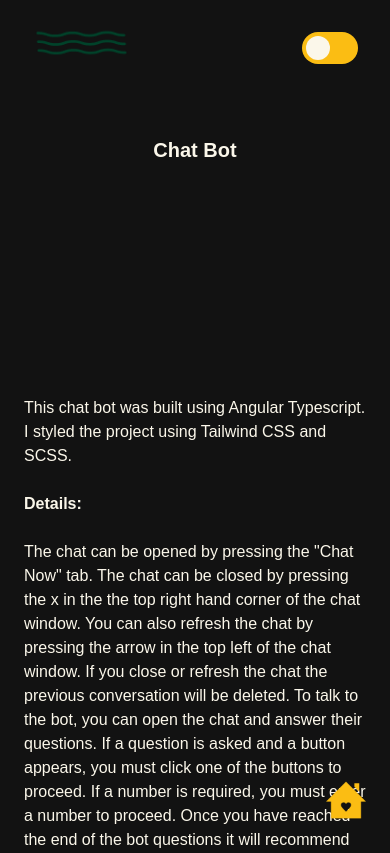
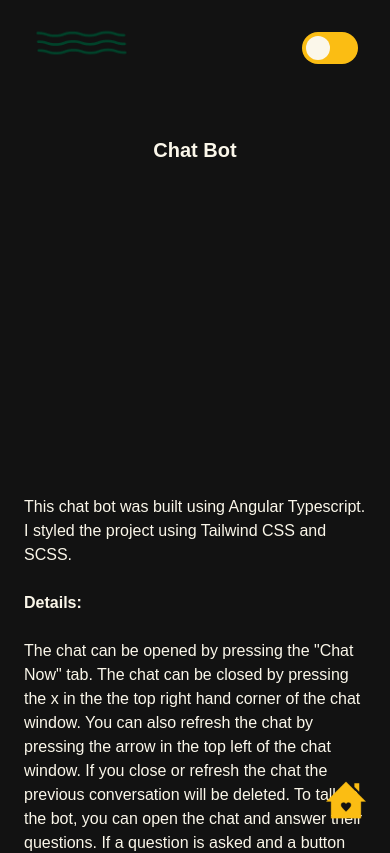
Before and after one commit to hannah-lynn/new-portfolio, a React (Create React App) app: page /new-portfolio/chat-bot in a window 390 px wide. Shown: the top 853 px of the page. Built offline with nearby package versions, Linux system fonts and the light colour scheme.

Commit message:
videoplayer mobile

```diff
--- a/src/components/pages/chat-bot/chat-bot.css
+++ b/src/components/pages/chat-bot/chat-bot.css
@@ -36,6 +36,10 @@
         width: 100%;
         height: 100%;
     }
+
+    .video-container {
+        padding-bottom: 85%;
+    }
 }
 
 .home {
```
Also changed, not shown: 1 other file (tests, documents, lock files or other folders).
